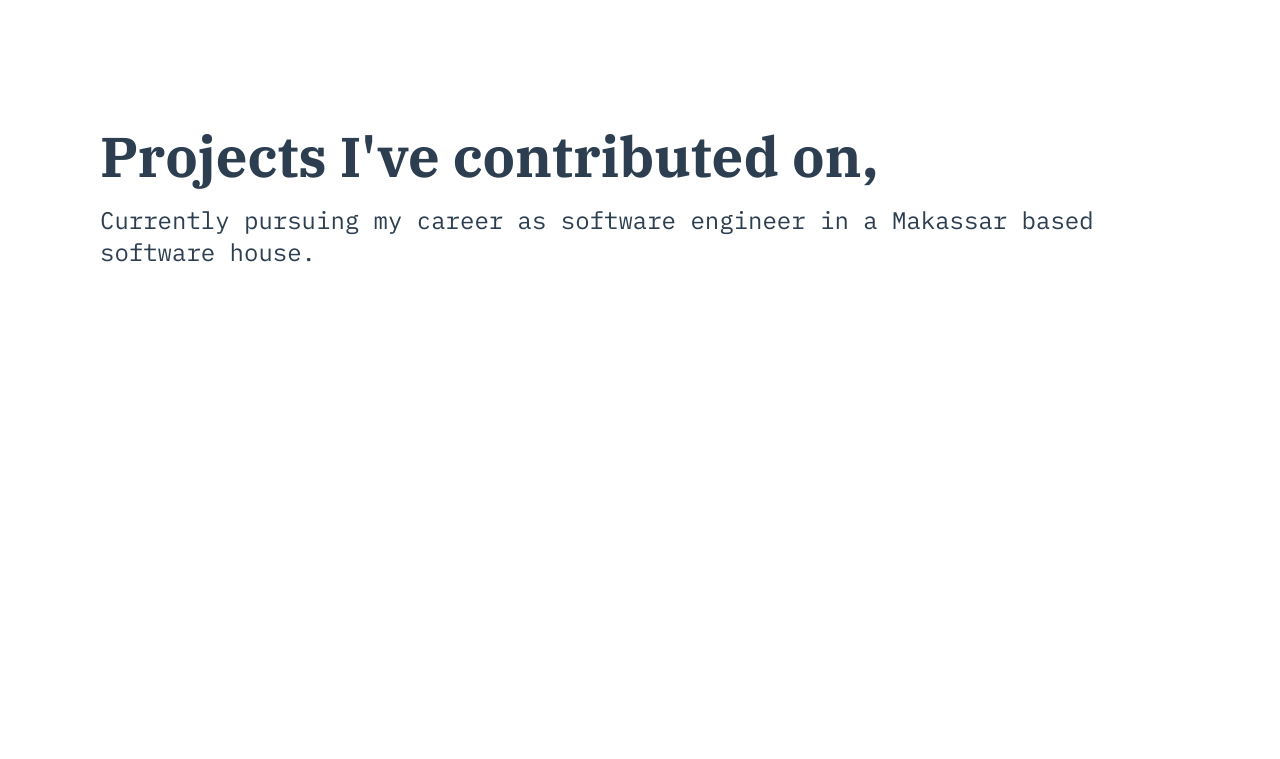
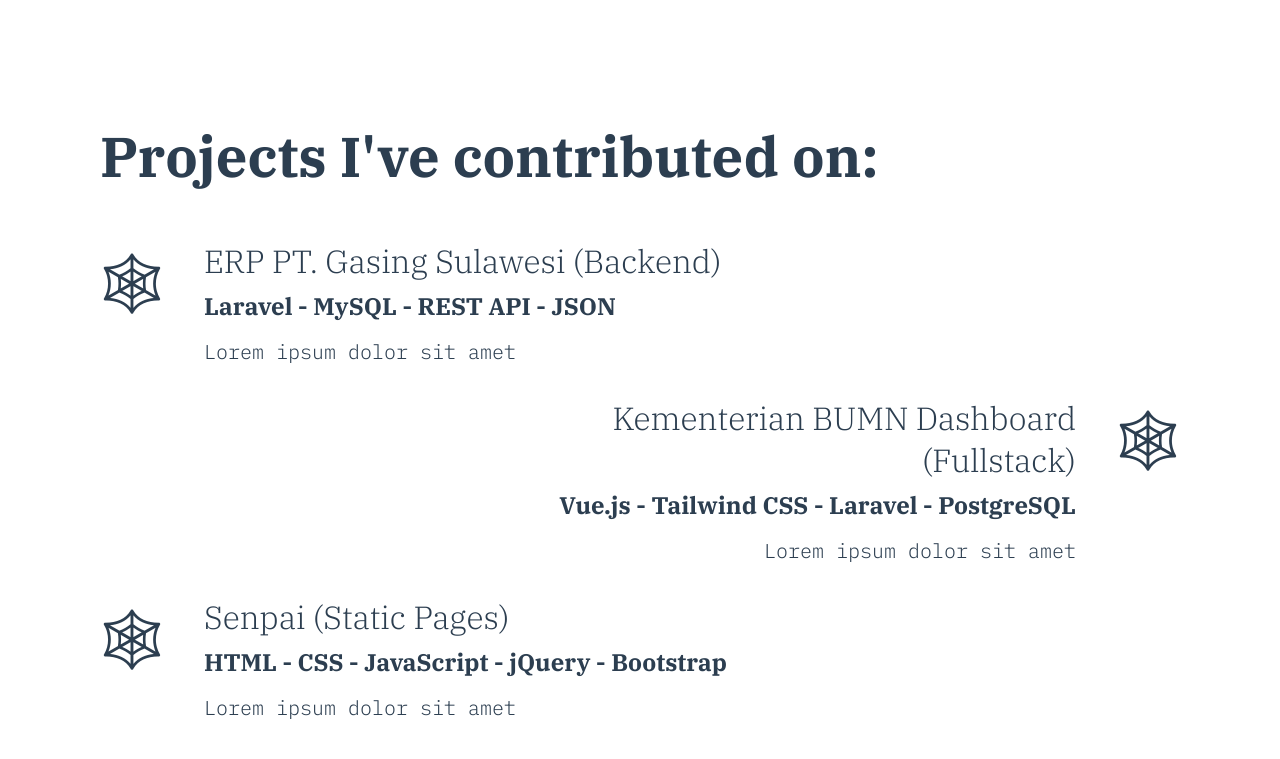
Before and after one commit to lbexp/lbexp.com, a Vue app: page / in a window 1280 px wide. Shown: the part 807-1566 px from the top of the page. Before the commit the page ends 1215 px from the top, so only its background shows below. Built offline with nearby package versions, Linux system fonts and the light colour scheme.

Commit message:
feat: project component

```diff
--- a/src/components/Projects.vue
+++ b/src/components/Projects.vue
@@ -1,25 +1,82 @@
 <template>
   <h2 class="title">
-    Projects I've contributed on,
+    Projects I've contributed on:
   </h2>
-  <p class="desc">
-    Currently pursuing my career as software engineer in a Makassar based software house.
-  </p>
+  <div class="content">
+    <ItemProject v-for="(item, key) in projectsData" :key="key" :data="{ index: key, ...item }" />
+  </div>
 </template>
+
 <script lang="ts">
 import { defineComponent } from 'vue';
+import ItemProject from '@/components/ItemProject.vue';
 
 export default defineComponent({
   name: 'Projects',
+  components: {
+    ItemProject,
+  },
+  setup() {
+    const projectsData = [
+      {
+        title: 'ERP PT. Gasing Sulawesi',
+        status: 'Ongoing',
+        scope: 'Backend',
+        stack: ['Laravel', 'MySQL', 'REST API', 'JSON'],
+        desc: 'Lorem ipsum dolor sit amet',
+      },
+      {
+        title: 'Kementerian BUMN Dashboard',
+        status: 'Finished',
+        scope: 'Fullstack',
+        stack: ['Vue.js', 'Tailwind CSS', 'Laravel', 'PostgreSQL'],
+        desc: 'Lorem ipsum dolor sit amet',
+      },
+      {
+        title: 'Senpai',
+        status: 'Finished',
+        scope: 'Static Pages',
+        stack: ['HTML', 'CSS', 'JavaScript', 'jQuery', 'Bootstrap'],
+        desc: 'Lorem ipsum dolor sit amet',
+      },
+      {
+        title: 'Fabulash',
+        status: 'Finished',
+        scope: 'Static Pages',
+        stack: ['HTML', 'CSS', 'JavaScript', 'jQuery', 'Bootstrap'],
+        desc: 'Lorem ipsum dolor sit amet',
+      },
+      {
+        title: 'Pertamina HSSE',
+        status: 'Finished',
+        scope: 'Static Pages',
+        stack: ['HTML', 'CSS', 'JavaScript', 'jQuery', 'Bootstrap'],
+        desc: 'Lorem ipsum dolor sit amet',
+      },
+      {
+        title: 'Ibnu Sina Komkordik',
+        status: 'Finished',
+        scope: 'Static Pages',
+        stack: ['HTML', 'CSS', 'JavaScript', 'jQuery', 'Bootstrap'],
+        desc: 'Lorem ipsum dolor sit amet',
+      },
+    ];
+
+    return {
+      projectsData,
+    };
+  },
 });
 </script>
+
 <style scoped lang="scss">
 .title {
   font-size: 3.5rem;
-  margin-bottom: 0.75rem;
+  margin-bottom: 3rem;
 };
 
-.desc {
-  font-size: 1.5rem;
+.content {
+  display: grid;
+  gap: 2rem;
 }
 </style>
```
